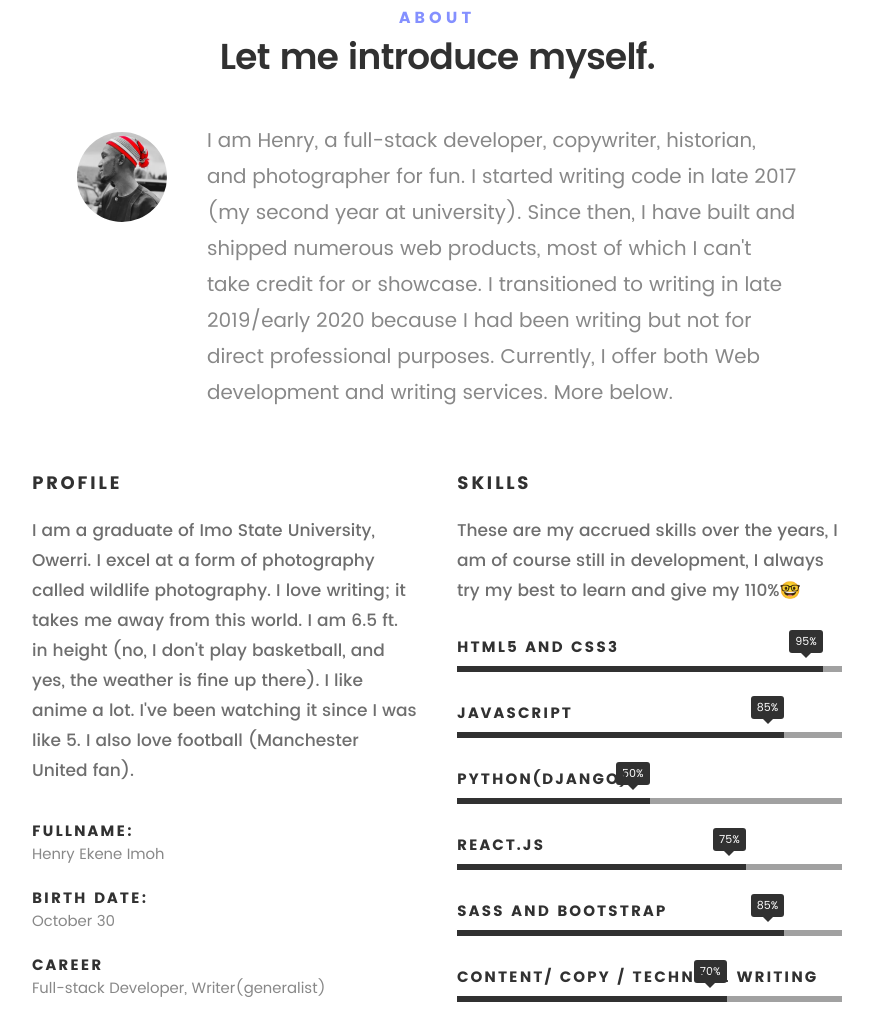
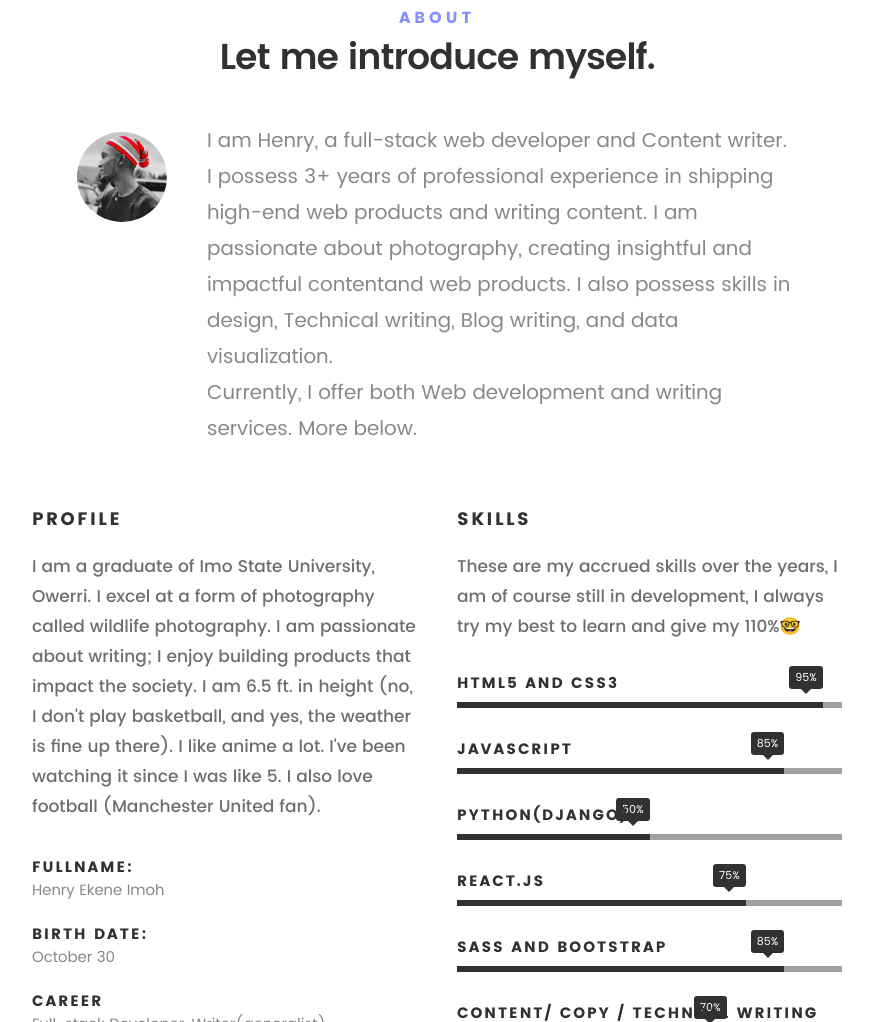
Before and after one commit to imohenry/Henry2.0, a website: page index.html in a window 1280 px wide. Shown: the part 917-1939 px from the top of the page, without its empty margins (203-1076 px from the left). Drawn offline with Linux system fonts and the light colour scheme; files whose address does not match are found by name.

Commit message:
Update index.html

```diff
--- a/index.html
+++ b/index.html
@@ -132,7 +132,10 @@
 
    				<img src="images/profile-head.png" alt="Profile Picture">
 
-   				<p class="lead">I am Henry, a full-stack developer, copywriter, historian, and photographer for fun. I started writing code in late 2017 (my second year at university). Since then, I have built and shipped numerous web products, most of which I can't take credit for or showcase. I transitioned to writing in late 2019/early 2020 because I had been writing but not for direct professional purposes. Currently, I offer both Web development and writing services. More below.</p>
+   				<p class="lead">I am Henry, a full-stack web developer and Content writer. I possess 3+ years of professional experience in shipping
+high-end web products and writing content. I am passionate about photography, creating insightful and impactful contentand web products.
+I also possess skills in design, Technical writing, Blog writing, and data visualization.
+					</br>Currently, I offer both Web development and writing services. More below.</p>
    			</div>
 
    		</div>
@@ -143,7 +146,7 @@
    		<div class="col-six tab-full">
 
    			<h3>Profile</h3>
-   			<p style="font-family: poppins-medium, serif;">I am a graduate of Imo State University, Owerri. I excel at a form of photography called wildlife photography. I love writing; it takes me away from this world. I am 6.5 ft. in height (no, I don't play basketball, and yes, the weather is fine up there). I like anime a lot. I've been watching it since I was like 5. I also love football (Manchester United fan).</p>
+   			<p style="font-family: poppins-medium, serif;">I am a graduate of Imo State University, Owerri. I excel at a form of photography called wildlife photography. I am passionate about writing; I enjoy building products that impact the society. I am 6.5 ft. in height (no, I don't play basketball, and yes, the weather is fine up there). I like anime a lot. I've been watching it since I was like 5. I also love football (Manchester United fan).</p>
 
    			<ul class="info-list">
    				<li>
```
